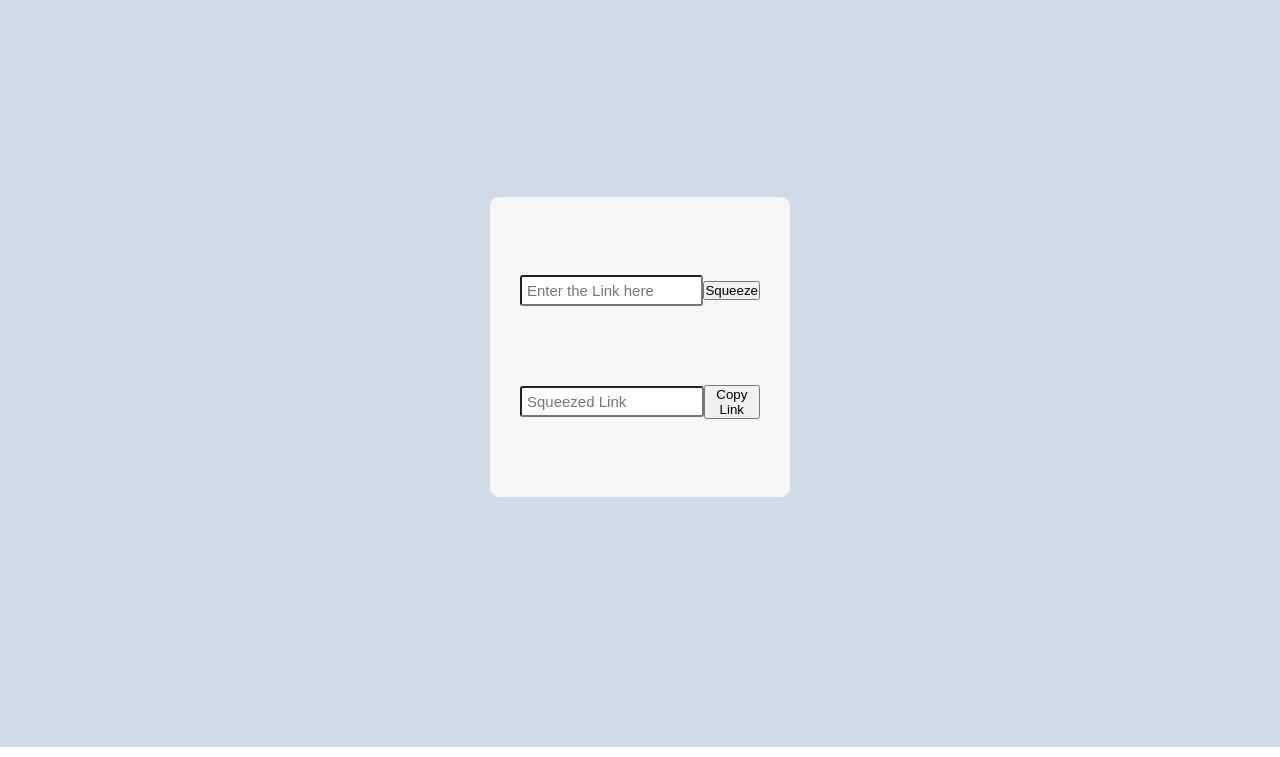
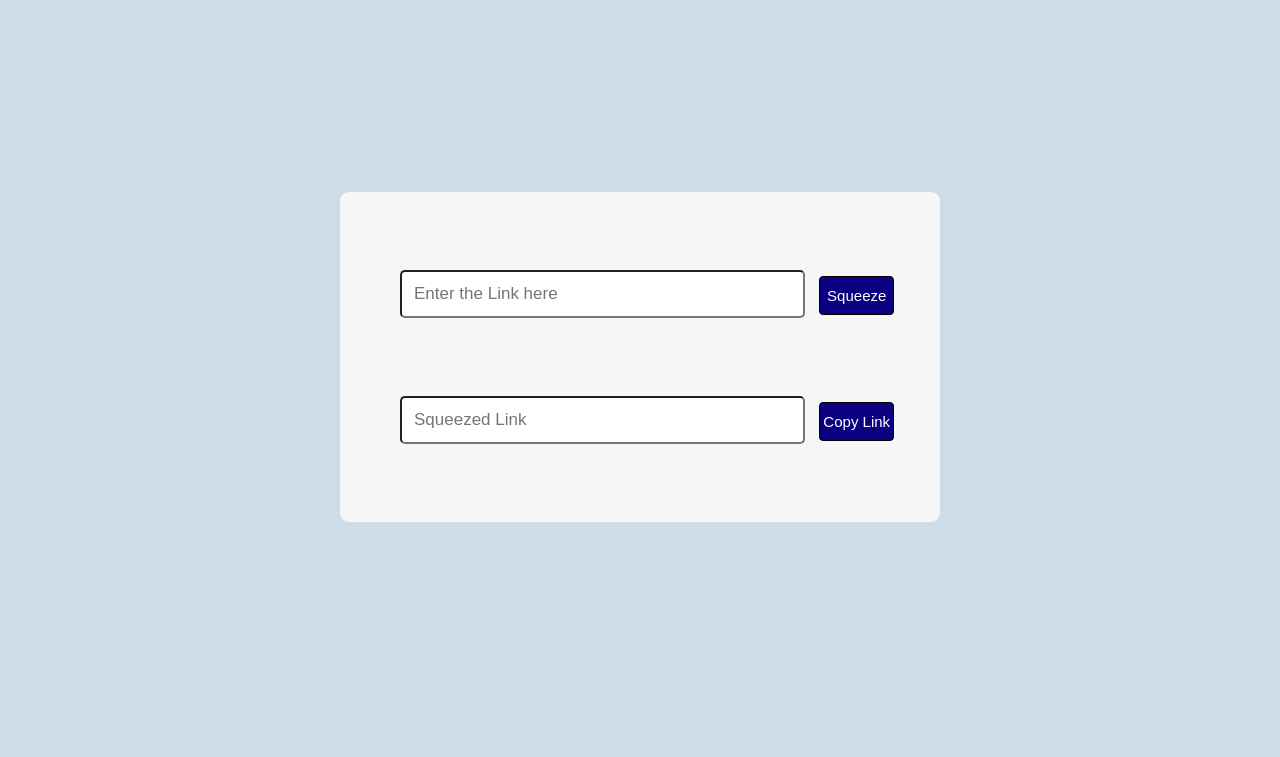
Before and after one commit to yuvg03/LinkSqueeze, a plain HTML site: page index.html in a window 1280 px wide. Shown: the part 63-820 px from the top of the page. Drawn offline with nearby package versions, Linux system fonts and the light colour scheme.

Commit message:
Update style.css

```diff
--- a/style.css
+++ b/style.css
@@ -5,6 +5,7 @@
 }
 
 .textbox{
+    padding: 5px;
     height: 10px;
     width: 100%;
     margin: auto;
@@ -23,8 +24,8 @@
 
 .box{
     border-color: bisque;
-    width: 300px;
-    height: 300px;
+    width: 600px;
+    height: 330px;
     display: flex;
     flex-direction: column;
     justify-content: space-evenly;
@@ -43,8 +44,41 @@
 
 .input{
     width: 80%;
-    font-size: 15px;
-    padding: 5px;
-    border-radius: 3px;
+    font-size: 17px;
+    padding: 12px;
+    border-radius: 5px;
     outline: none;
 }
+#generate{
+    font-size: 15px;
+    /* padding: -7px; */
+    position: relative;
+    top: 3%;
+    left: 3%;
+    height: 39px;
+    width: 16%;
+    border: 1px solid black;
+    border-radius: 4px;
+    color: white;
+    background-color: #0a0080;
+}
+#generate:hover{
+    background-color: rgb(133, 122, 216);
+}
+
+#copy{
+    font-size: 15px;
+    /* padding: -7px; */
+    position: relative;
+    top: 3%;
+    left: 3%;
+    height: 39px;
+    width: 16%;
+    border: 1px solid black;
+    border-radius: 4px;
+    color: white;
+    background-color: #0a0080;
+}
+#copy:hover{
+    background-color: rgb(133, 122, 216);
+}
```
